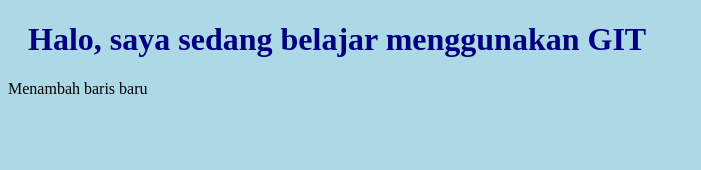
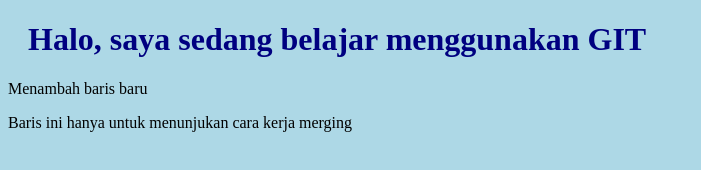
Before and after one commit to AzkaLufthansa/AzkaLufthansa.github.io, a plain HTML site: page index.html in a window 1280 px wide. Shown: the whole page, without its empty margins (0-701 px from the left). Drawn offline with Linux system fonts and the light colour scheme.

Commit message:
updated index.html with emergency fix

```diff
--- a/index.html
+++ b/index.html
@@ -10,5 +10,6 @@
 <body>
     <h1>Halo, saya sedang belajar menggunakan GIT</h1>
     <p>Menambah baris baru</p>
+    <p>Baris ini hanya untuk menunjukan cara kerja merging</p>
 </body>
 </html>
```
